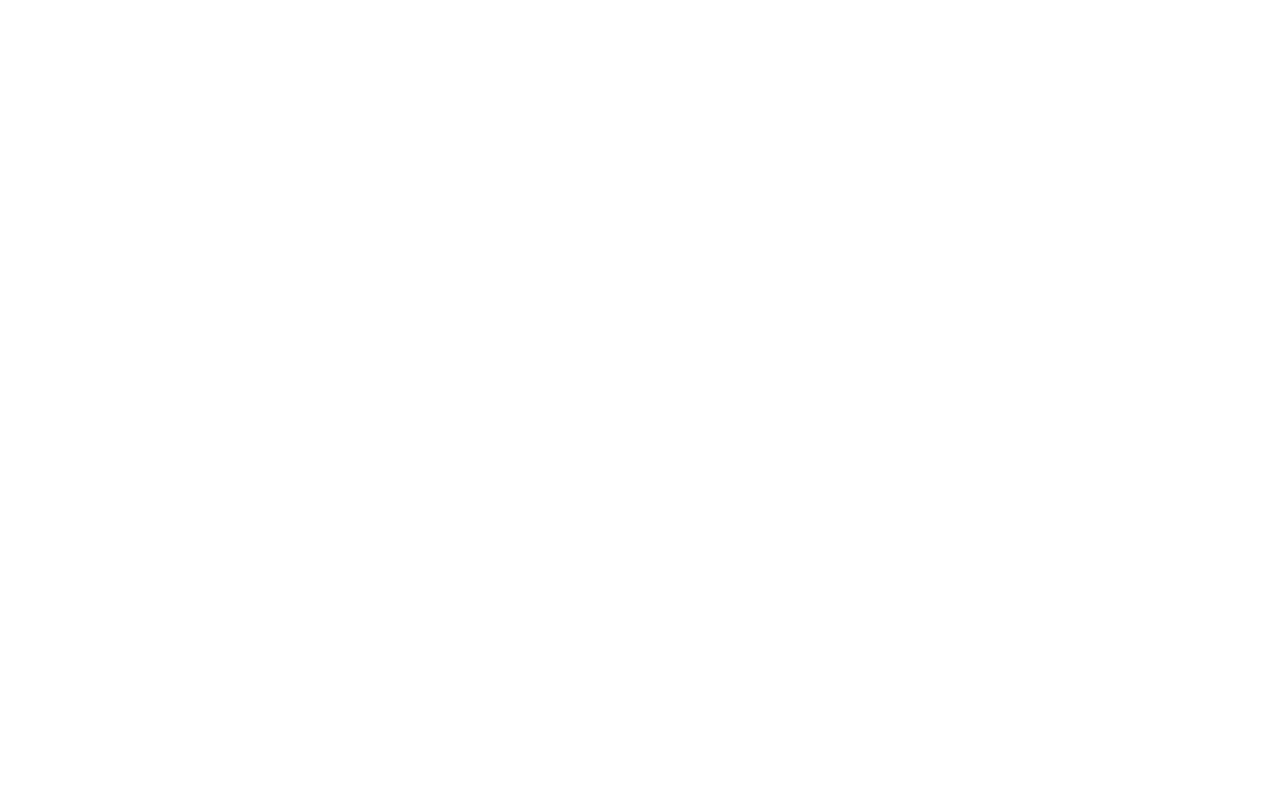
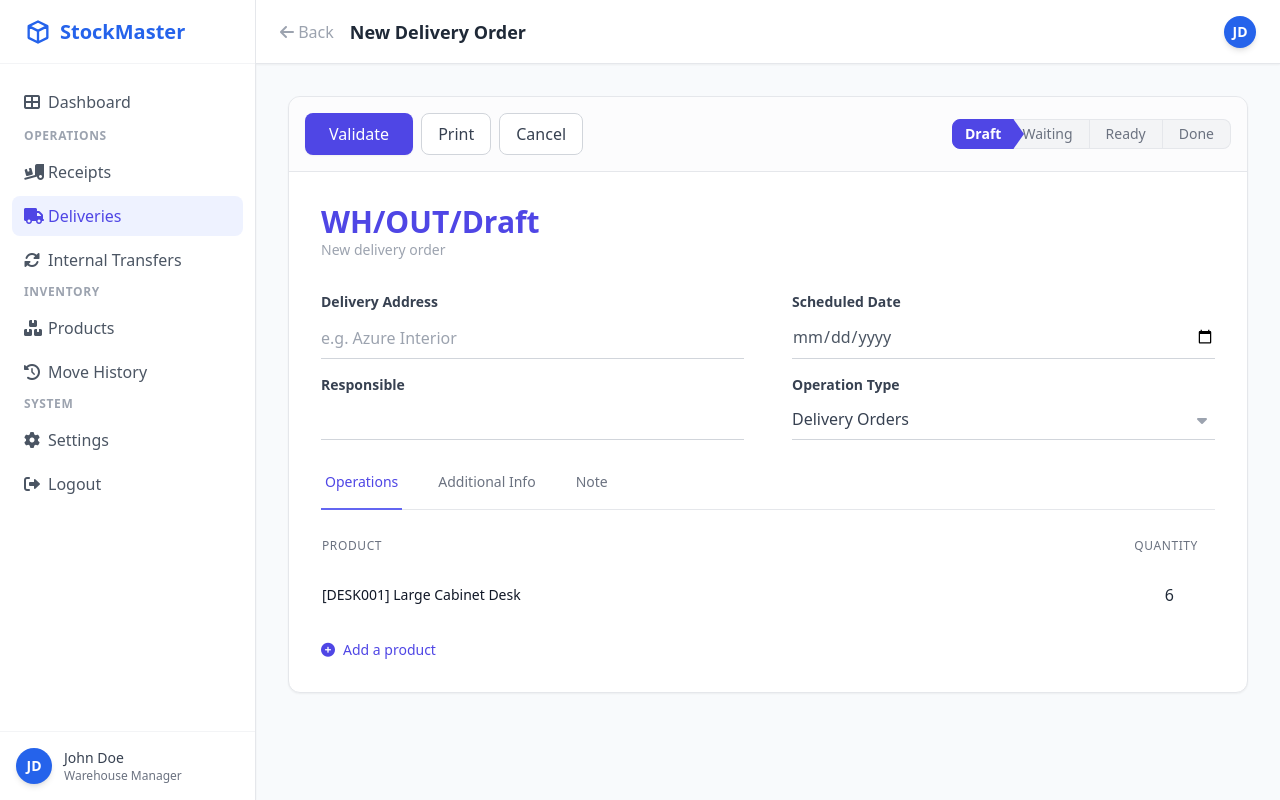
Before and after one commit to PrathameshNibandhe/Stockmaster-odoo-nov-25, a PHP site: page /deliveries/create.php in a window 1280 px wide. Before the commit the page is empty. Run offline with PHP 8.4, Linux system fonts and the light colour scheme; some libraries are stand-ins or nearby versions.

Commit message:
sidebar, create delivery

```diff
--- a/public/deliveries/create.php
+++ b/public/deliveries/create.php
@@ -0,0 +1,208 @@
+<!DOCTYPE html>
+<html lang="en">
+<head>
+    <meta charset="UTF-8">
+    <meta name="viewport" content="width=device-width, initial-scale=1.0">
+    <title>StockMaster - New Delivery</title>
+    <script src="https://cdn.tailwindcss.com"></script>
+    <link rel="stylesheet" href="https://cdnjs.cloudflare.com/ajax/libs/font-awesome/6.0.0/css/all.min.css" />
+</head>
+<body class="bg-slate-50 font-sans text-gray-800">
+
+<div class="flex h-screen overflow-hidden">
+
+    <!-- IMPORT SIDEBAR -->
+    <?php
+        $path_to_root = "../";
+        $active_page = "deliveries";
+        include '../sidebar.php';
+    ?>
+
+    <!-- MAIN CONTENT -->
+    <div class="flex-1 flex flex-col overflow-hidden">
+
+        <header class="h-16 bg-white border-b border-gray-200 flex items-center justify-between px-6 shadow-sm z-10">
+            <div class="flex items-center">
+                <a href="deliveries.php" class="mr-4 text-gray-400 hover:text-gray-600">
+                    <i class="fas fa-arrow-left"></i> Back
+                </a>
+                <h1 class="text-lg font-bold text-gray-800">New Delivery Order</h1>
+            </div>
+            <div class="flex items-center space-x-5">
+                <div class="h-8 w-8 rounded-full bg-[#2563EB] flex items-center justify-center text-white font-bold text-sm shadow-md">JD</div>
+            </div>
+        </header>
+
+        <main class="flex-1 overflow-x-hidden overflow-y-auto bg-slate-50 p-8">
+
+            <!-- Main Form Card -->
+            <div class="bg-white rounded-xl shadow-sm border border-gray-200 overflow-hidden">
+
+                <!-- Action Bar (Top) -->
+                <div class="border-b border-gray-200 p-4 flex flex-col md:flex-row justify-between items-center bg-gray-50/50 gap-4">
+                    <div class="flex gap-2">
+                        <button class="bg-indigo-600 text-white px-6 py-2 rounded-lg shadow-sm hover:bg-indigo-700 font-medium transition-colors">
+                            Validate
+                        </button>
+                        <button class="bg-white border border-gray-300 text-gray-700 px-4 py-2 rounded-lg hover:bg-gray-50 font-medium transition-colors">
+                            Print
+                        </button>
+                        <button onclick="window.location.href='deliveries.php'" class="bg-white border border-gray-300 text-gray-700 px-4 py-2 rounded-lg hover:bg-gray-50 font-medium transition-colors">
+                            Cancel
+                        </button>
+                    </div>
+
+                    <!-- Status Pipeline -->
+                    <div class="flex items-center">
+                        <div class="flex items-center">
+                            <span class="px-3 py-1 rounded-l-lg bg-indigo-600 text-white text-sm font-bold border border-indigo-600 z-10">Draft</span>
+                            <!-- Triangle Effect -->
+                            <div class="w-0 h-0 border-t-[14px] border-t-transparent border-l-[10px] border-l-indigo-600 border-b-[14px] border-b-transparent mr-[-10px] z-20"></div>
+                        </div>
+
+                        <div class="flex items-center -ml-2">
+                            <span class="px-4 py-1 bg-gray-100 text-gray-500 text-sm font-medium border-y border-r border-gray-200">Waiting</span>
+                        </div>
+
+                        <div class="flex items-center">
+                            <span class="px-4 py-1 bg-gray-100 text-gray-500 text-sm font-medium border-y border-r border-gray-200">Ready</span>
+                        </div>
+
+                        <div class="flex items-center">
+                            <span class="px-4 py-1 rounded-r-lg bg-gray-100 text-gray-500 text-sm font-medium border-y border-r border-gray-200">Done</span>
+                        </div>
+                    </div>
+                </div>
+
+                <!-- Form Content -->
+                <div class="p-8">
+
+                    <!-- Document Title / Reference -->
+                    <div class="mb-8">
+                        <h2 class="text-3xl font-bold text-indigo-600">WH/OUT/Draft</h2>
+                        <p class="text-sm text-gray-400">New delivery order</p>
+                    </div>
+
+                    <!-- Fields Grid -->
+                    <div class="grid grid-cols-1 md:grid-cols-2 gap-x-12 gap-y-6 mb-8">
+
+                        <!-- Left Column -->
+                        <div class="space-y-4">
+                            <div>
+                                <label class="block text-sm font-bold text-gray-700 mb-1 border-b-2 border-transparent hover:border-indigo-200 w-fit transition-colors">Delivery Address</label>
+                                <input type="text" placeholder="e.g. Azure Interior" class="w-full border-b border-gray-300 py-2 focus:outline-none focus:border-indigo-600 bg-transparent transition-colors placeholder-gray-400">
+                            </div>
+
+                             <div>
+                                <label class="block text-sm font-bold text-gray-700 mb-1">Responsible</label>
+                                <input type="text" class="w-full border-b border-gray-300 py-2 focus:outline-none focus:border-indigo-600 bg-transparent transition-colors" >
+                            </div>
+                        </div>
+
+                        <!-- Right Column -->
+                        <div class="space-y-4">
+                            <div>
+                                <label class="block text-sm font-bold text-gray-700 mb-1">Scheduled Date</label>
+                                <input type="date" class="w-full border-b border-gray-300 py-2 focus:outline-none focus:border-indigo-600 bg-transparent transition-colors text-gray-600">
+                            </div>
+
+                            <div>
+                                <label class="block text-sm font-bold text-gray-700 mb-1">Operation Type</label>
+                                <div class="relative">
+                                    <select class="w-full border-b border-gray-300 py-2 pr-8 focus:outline-none focus:border-indigo-600 bg-transparent appearance-none text-gray-700 cursor-pointer">
+                                        <option>Delivery Orders</option>
+                                        <option>Returns</option>
+                                    </select>
+                                    <div class="absolute inset-y-0 right-0 flex items-center px-2 pointer-events-none">
+                                        <i class="fas fa-caret-down text-gray-400"></i>
+                                    </div>
+                                </div>
+                            </div>
+                        </div>
+                    </div>
+
+                    <!-- Products Tabs -->
+                    <div class="border-b border-gray-200 mb-4">
+                        <nav class="-mb-px flex space-x-8">
+                            <a href="#" class="border-indigo-500 text-indigo-600 whitespace-nowrap pb-4 px-1 border-b-2 font-medium text-sm">
+                                Operations
+                            </a>
+                            <a href="#" class="border-transparent text-gray-500 hover:text-gray-700 hover:border-gray-300 whitespace-nowrap pb-4 px-1 border-b-2 font-medium text-sm">
+                                Additional Info
+                            </a>
+                            <a href="#" class="border-transparent text-gray-500 hover:text-gray-700 hover:border-gray-300 whitespace-nowrap pb-4 px-1 border-b-2 font-medium text-sm">
+                                Note
+                            </a>
+                        </nav>
+                    </div>
+
+                    <!-- Product Lines Table -->
+                    <div class="overflow-hidden">
+                        <table class="min-w-full">
+                            <thead>
+                                <tr>
+                                    <th class="py-3 text-left text-xs font-medium text-gray-500 uppercase tracking-wider w-2/3">Product</th>
+                                    <th class="py-3 text-right text-xs font-medium text-gray-500 uppercase tracking-wider w-1/3">Quantity</th>
+                                    <th class="w-10"></th>
+                                </tr>
+                            </thead>
+                            <tbody id="product-lines" class="divide-y divide-gray-100">
+                                <!-- Existing Line Example -->
+                                <tr class="group hover:bg-gray-50">
+                                    <td class="py-3">
+                                        <div class="text-sm font-medium text-gray-900">[DESK001] Large Cabinet Desk</div>
+                                    </td>
+                                    <td class="py-3 text-right">
+                                        <input type="number" value="6" class="w-20 text-right border border-transparent hover:border-gray-300 focus:border-indigo-500 rounded px-2 py-1 bg-transparent focus:bg-white transition-colors">
+                                    </td>
+                                    <td class="py-3 text-right">
+                                        <button class="text-gray-400 hover:text-red-500 opacity-0 group-hover:opacity-100 transition-opacity">
+                                            <i class="fas fa-trash-alt"></i>
+                                        </button>
+                                    </td>
+                                </tr>
+                            </tbody>
+                        </table>
+
+                        <!-- Add New Line -->
+                        <div class="mt-4">
+                            <button onclick="addNewLine()" class="text-indigo-600 hover:text-indigo-800 text-sm font-medium hover:underline flex items-center">
+                                <i class="fas fa-plus-circle mr-2"></i> Add a product
+                            </button>
+                        </div>
+                    </div>
+
+                </div>
+            </div>
+
+        </main>
+    </div>
+</div>
+
+<!-- Simple JS for Demo Interactivity -->
+<script>
+    function addNewLine() {
+        const tbody = document.getElementById('product-lines');
+        const row = document.createElement('tr');
+        row.className = 'group hover:bg-gray-50';
+        row.innerHTML = `
+            <td class="py-3">
+                <input type="text" placeholder="Search Product..." class="w-full border border-transparent hover:border-gray-300 focus:border-indigo-500 rounded px-2 py-1 bg-transparent focus:bg-white transition-colors text-sm">
+            </td>
+            <td class="py-3 text-right">
+                <input type="number" value="1" class="w-20 text-right border border-transparent hover:border-gray-300 focus:border-indigo-500 rounded px-2 py-1 bg-transparent focus:bg-white transition-colors">
+            </td>
+            <td class="py-3 text-right">
+                <button onclick="this.closest('tr').remove()" class="text-gray-400 hover:text-red-500 transition-colors">
+                    <i class="fas fa-trash-alt"></i>
+                </button>
+            </td>
+        `;
+        tbody.appendChild(row);
+        // Focus the new input
+        row.querySelector('input[type="text"]').focus();
+    }
+</script>
+
+</body>
+</html>
--- a/public/deliveries/delivery.php
+++ b/public/deliveries/delivery.php
@@ -137,7 +137,7 @@
             <div class="flex flex-col md:flex-row justify-between items-center mb-6">
                 <div class="flex space-x-2 mb-4 md:mb-0">
                     <!-- Indigo Button for Deliveries -->
-                    <button class="bg-indigo-600 text-white px-4 py-2 rounded-lg shadow-sm hover:bg-indigo-700 flex items-center transition-colors">
+                    <button class="bg-indigo-600 text-white px-4 py-2 rounded-lg shadow-sm hover:bg-indigo-700 flex items-center transition-colors" id="myButton" onclick="window.location.href = 'create.php';">
                         <i class="fas fa-plus mr-2"></i> New Delivery
                     </button>
                 </div>
--- /dev/null
+++ b/public/sidebar.php
@@ -0,0 +1,104 @@
+<?php
+// Configuration for paths and active states
+// $path_to_root: Used to handle links from subfolders (e.g., "../")
+// $active_page: Used to highlight the current page
+$path_to_root = isset($path_to_root) ? $path_to_root : './';
+$active_page = isset($active_page) ? $active_page : '';
+?>
+
+<aside class="w-64 bg-white border-r border-gray-200 hidden md:flex flex-col shadow-sm z-10">
+    <!-- Brand Logo -->
+    <div class="h-16 flex items-center px-6 border-b border-gray-100">
+        <a href="<?php echo $path_to_root; ?>index.php" class="flex items-center gap-2 font-bold text-xl text-[#2563EB]">
+            <svg xmlns="http://www.w3.org/2000/svg" class="h-7 w-7" fill="none" viewBox="0 0 24 24" stroke="currentColor" stroke-width="2">
+                <path stroke-linecap="round" stroke-linejoin="round" d="M20 7l-8-4-8 4m16 0l-8 4m8-4v10l-8 4m0-10L4 7m8 4v10M4 7v10l8 4" />
+            </svg>
+            StockMaster
+        </a>
+    </div>
+
+    <!-- Navigation Links -->
+    <nav class="flex-1 overflow-y-auto py-4 space-y-1">
+
+        <!-- Dashboard -->
+        <div class="px-3">
+            <a href="<?php echo $path_to_root; ?>dashboard.php"
+               class="flex items-center px-3 py-2.5 rounded-lg font-medium transition-colors
+               <?php echo ($active_page == 'dashboard') ? 'bg-blue-50 text-[#2563EB]' : 'text-gray-600 hover:bg-blue-50 hover:text-[#2563EB]'; ?>">
+                <i class="fas fa-th-large w-6"></i>
+                <span>Dashboard</span>
+            </a>
+        </div>
+
+        <!-- Operations Group -->
+        <div class="mt-6">
+            <h3 class="px-6 text-xs font-bold text-gray-400 uppercase tracking-wider mb-2">Operations</h3>
+            <div class="px-3 space-y-1">
+
+                <!-- Receipts -->
+                <a href="<?php echo $path_to_root; ?>receipts/receipts.php"
+                   class="flex items-center px-3 py-2 rounded-lg transition-colors group
+                   <?php echo ($active_page == 'receipts') ? 'bg-blue-50 text-[#2563EB] font-medium' : 'text-gray-600 hover:bg-blue-50 hover:text-[#2563EB]'; ?>">
+                    <i class="fas fa-truck-loading w-6 <?php echo ($active_page == 'receipts') ? '' : 'group-hover:text-[#2563EB]'; ?> transition-colors"></i>
+                    <span>Receipts</span>
+                </a>
+
+                <!-- Deliveries (Indigo Theme when active) -->
+                <a href="<?php echo $path_to_root; ?>deliveries/deliveries.php"
+                   class="flex items-center px-3 py-2 rounded-lg transition-colors group
+                   <?php echo ($active_page == 'deliveries') ? 'bg-indigo-50 text-indigo-600 font-medium' : 'text-gray-600 hover:bg-blue-50 hover:text-[#2563EB]'; ?>">
+                    <i class="fas fa-truck w-6 <?php echo ($active_page == 'deliveries') ? '' : 'group-hover:text-[#2563EB]'; ?> transition-colors"></i>
+                    <span>Deliveries</span>
+                </a>
+
+                <a href="#" class="flex items-center px-3 py-2 text-gray-600 hover:bg-blue-50 hover:text-[#2563EB] rounded-lg transition-colors group">
+                    <i class="fas fa-sync-alt w-6 group-hover:text-[#2563EB] transition-colors"></i>
+                    <span>Internal Transfers</span>
+                </a>
+            </div>
+        </div>
+
+        <!-- Inventory Group -->
+        <div class="mt-6">
+            <h3 class="px-6 text-xs font-bold text-gray-400 uppercase tracking-wider mb-2">Inventory</h3>
+            <div class="px-3 space-y-1">
+                <a href="#" class="flex items-center px-3 py-2 text-gray-600 hover:bg-blue-50 hover:text-[#2563EB] rounded-lg transition-colors group">
+                    <i class="fas fa-boxes w-6 group-hover:text-[#2563EB] transition-colors"></i>
+                    <span>Products</span>
+                </a>
+                <a href="#" class="flex items-center px-3 py-2 text-gray-600 hover:bg-blue-50 hover:text-[#2563EB] rounded-lg transition-colors group">
+                    <i class="fas fa-history w-6 group-hover:text-[#2563EB] transition-colors"></i>
+                    <span>Move History</span>
+                </a>
+            </div>
+        </div>
+
+        <!-- System Group -->
+        <div class="mt-6">
+            <h3 class="px-6 text-xs font-bold text-gray-400 uppercase tracking-wider mb-2">System</h3>
+            <div class="px-3 space-y-1">
+                <a href="#" class="flex items-center px-3 py-2 text-gray-600 hover:bg-blue-50 hover:text-[#2563EB] rounded-lg transition-colors group">
+                    <i class="fas fa-cog w-6 group-hover:text-[#2563EB] transition-colors"></i>
+                    <span>Settings</span>
+                </a>
+                <a href="<?php echo $path_to_root; ?>login.php" class="flex items-center px-3 py-2 text-gray-600 hover:bg-red-50 hover:text-red-600 rounded-lg transition-colors group">
+                    <i class="fas fa-sign-out-alt w-6 group-hover:text-red-600 transition-colors"></i>
+                    <span>Logout</span>
+                </a>
+            </div>
+        </div>
+    </nav>
+
+    <!-- User Mini Profile -->
+    <div class="border-t border-gray-100 p-4">
+        <div class="flex items-center gap-3">
+            <div class="h-9 w-9 rounded-full bg-[#2563EB] flex items-center justify-center text-white font-bold text-sm shadow-md">
+                JD
+            </div>
+            <div>
+                <p class="text-sm font-medium text-gray-700">John Doe</p>
+                <p class="text-xs text-gray-500">Warehouse Manager</p>
+            </div>
+        </div>
+    </div>
+</aside>
```
